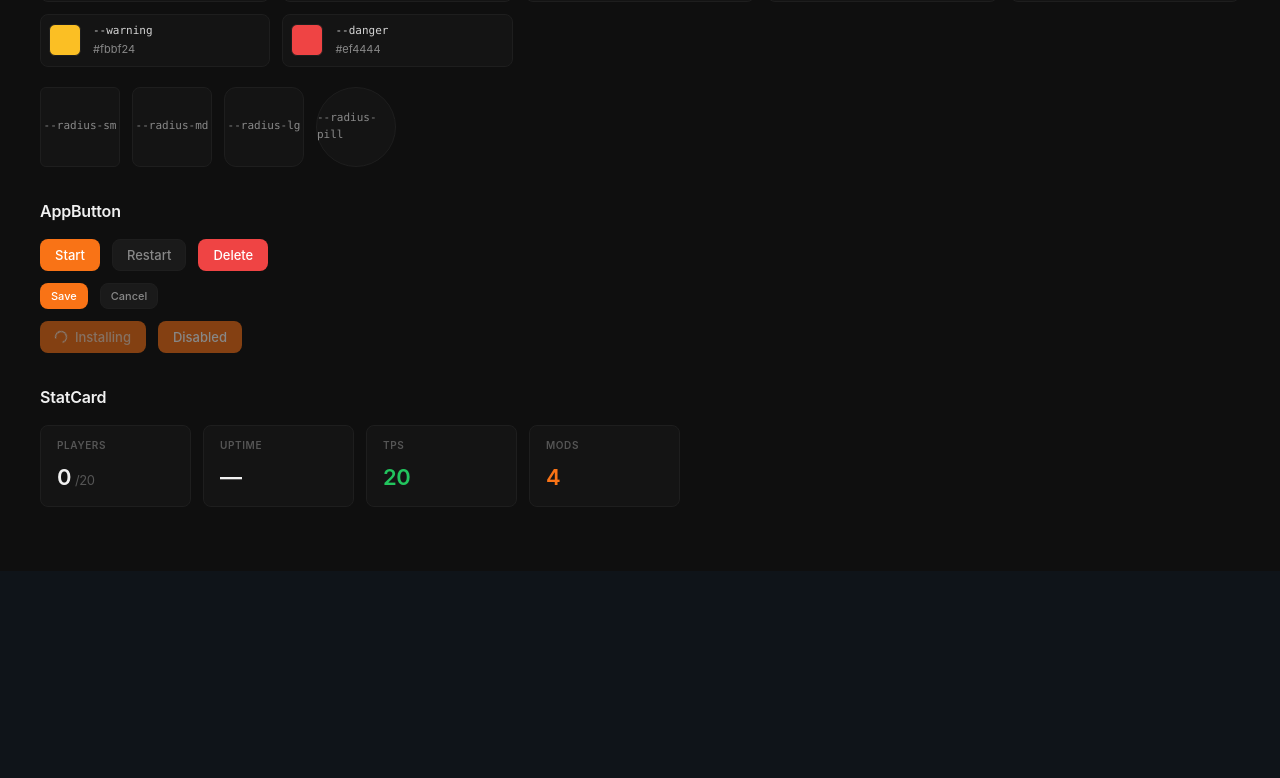
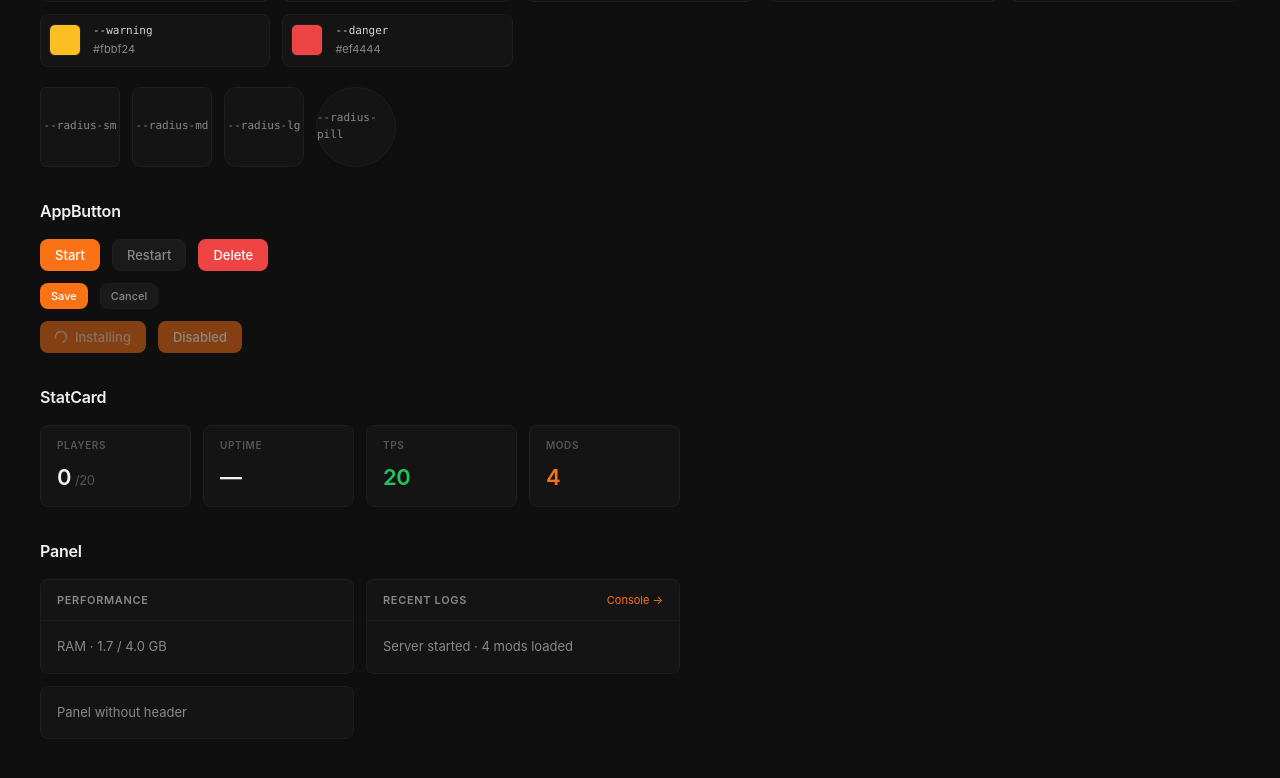
Before and after one commit to philderks/Fabricator, a Vue app in the folder frontend/: page /design-system in a window 1280 px wide. Shown: the part 294-1072 px from the top of the page. Before the commit the page ends 865 px from the top, so only its background shows below. Built offline with nearby package versions, Linux system fonts and the light colour scheme.

Commit message:
feat(frontend): add Panel primitive with optional title and action slot

```diff
--- /dev/null
+++ b/frontend/src/components/ui/Panel.vue
@@ -0,0 +1,64 @@
+<script setup>
+defineProps({
+  title: {
+    type: String,
+    default: ''
+  },
+  padded: {
+    type: Boolean,
+    default: true
+  }
+})
+</script>
+
+<template>
+  <section class="panel">
+    <header v-if="title || $slots.action" class="panel__header">
+      <span v-if="title" class="panel__title">{{ title }}</span>
+      <div v-if="$slots.action" class="panel__action">
+        <slot name="action" />
+      </div>
+    </header>
+    <div class="panel__body" :class="{ 'panel__body--flush': !padded }">
+      <slot />
+    </div>
+  </section>
+</template>
+
+<style scoped>
+.panel {
+  background: var(--bg-secondary);
+  border: 1px solid var(--border-color);
+  border-radius: var(--radius-md);
+  display: flex;
+  flex-direction: column;
+}
+
+.panel__header {
+  display: flex;
+  align-items: center;
+  justify-content: space-between;
+  padding: var(--space-3) var(--space-4);
+  border-bottom: 1px solid var(--border-color);
+}
+
+.panel__title {
+  font-size: var(--text-xs);
+  font-weight: 600;
+  color: var(--text-muted);
+  text-transform: uppercase;
+  letter-spacing: 0.06em;
+}
+
+.panel__action {
+  font-size: var(--text-xs);
+}
+
+.panel__body {
+  padding: var(--space-4);
+}
+
+.panel__body--flush {
+  padding: 0;
+}
+</style>
--- a/frontend/src/views/DesignSystem.vue
+++ b/frontend/src/views/DesignSystem.vue
@@ -1,6 +1,7 @@
 <script setup>
 import AppButton from '../components/ui/AppButton.vue'
 import StatCard from '../components/ui/StatCard.vue'
+import Panel from '../components/ui/Panel.vue'
 
 const colorTokens = [
   { name: '--bg-primary', value: '#0f0f0f' },
@@ -71,6 +72,23 @@ const radiusTokens = [
         <StatCard label="Uptime" value="—" />
         <StatCard label="TPS" value="20" accent="success" />
         <StatCard label="Mods" value="4" accent="primary" />
+      </div>
+    </section>
+    <section class="ds-section">
+      <h2 class="ds-section-title">Panel</h2>
+      <div class="ds-grid-2">
+        <Panel title="Performance">
+          <p class="ds-panel-body-text">RAM · 1.7 / 4.0 GB</p>
+        </Panel>
+        <Panel title="Recent logs">
+          <template #action>
+            <a href="#" class="ds-panel-link">Console →</a>
+          </template>
+          <p class="ds-panel-body-text">Server started · 4 mods loaded</p>
+        </Panel>
+        <Panel>
+          <p class="ds-panel-body-text">Panel without header</p>
+        </Panel>
       </div>
     </section>
     <!-- Sections added by later tasks -->
@@ -194,4 +212,27 @@ const radiusTokens = [
   gap: var(--space-3);
   max-width: 640px;
 }
+
+.ds-grid-2 {
+  display: grid;
+  grid-template-columns: repeat(2, 1fr);
+  gap: var(--space-3);
+  max-width: 640px;
+}
+
+.ds-panel-body-text {
+  font-size: var(--text-sm);
+  color: var(--text-muted);
+  margin: 0;
+}
+
+.ds-panel-link {
+  font-size: var(--text-xs);
+  color: var(--primary);
+  text-decoration: none;
+}
+
+.ds-panel-link:hover {
+  text-decoration: underline;
+}
 </style>
```
